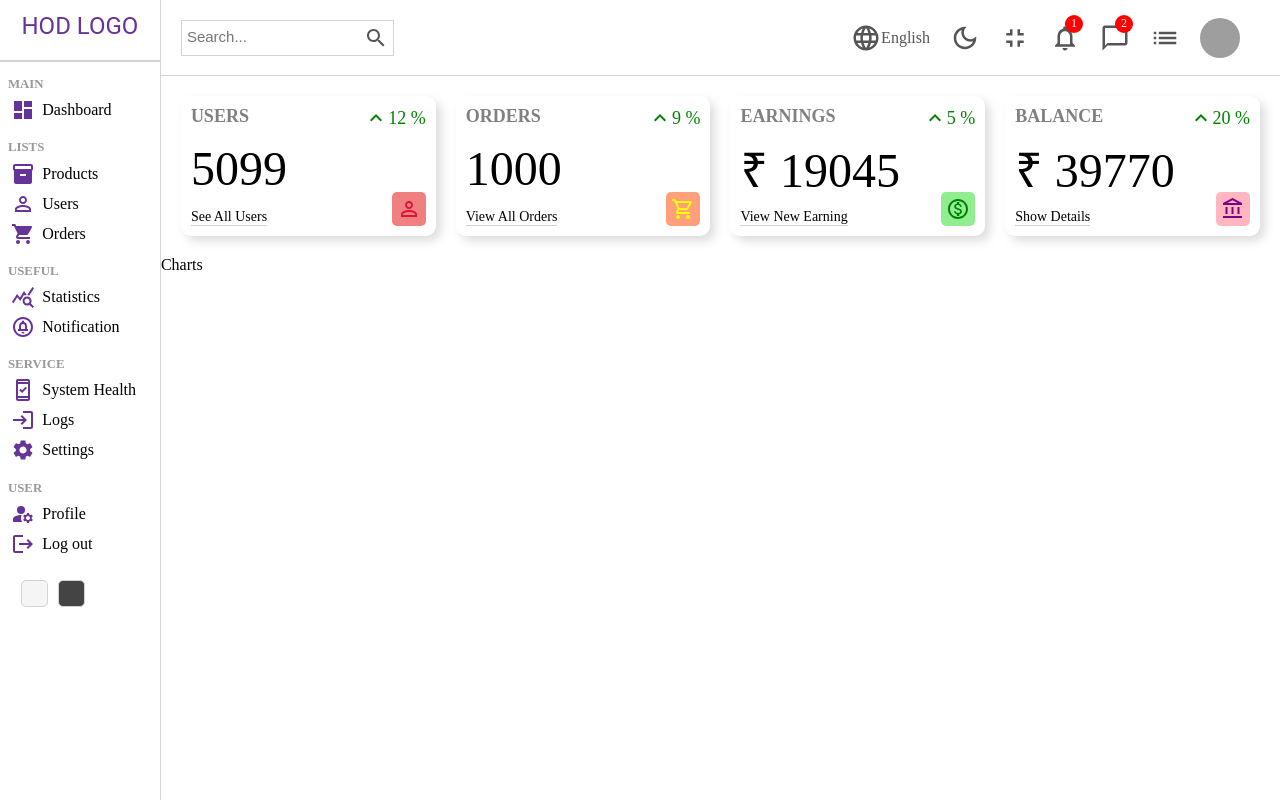
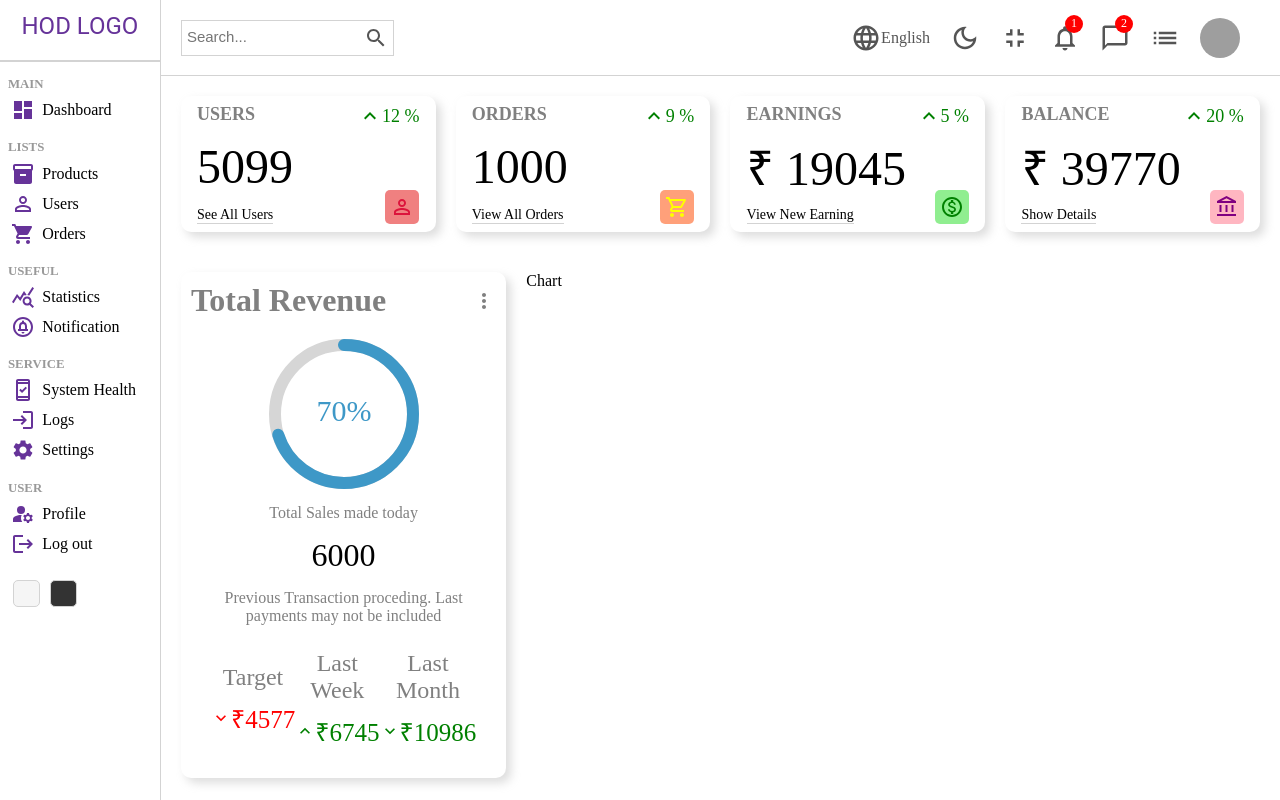
Before and after one commit to iamsubha16/HOD-Admin-Dashboard, a React (Vite) app: page / in a window 1280 px wide. Built offline with nearby package versions, Linux system fonts and the light colour scheme; grey boxes are pictures that could not be loaded.

Commit message:
sales chart done

```diff
--- a/package.json
+++ b/package.json
@@ -19,6 +19,7 @@
     "localforage": "^1.10.0",
     "match-sorter": "^6.3.1",
     "react": "^18.2.0",
+    "react-circular-progressbar": "^2.1.0",
     "react-dom": "^18.2.0",
     "react-router-dom": "^6.11.1",
     "sass": "^1.62.1",
--- /dev/null
+++ b/src/Components/Chart/Chart.jsx
@@ -0,0 +1,10 @@
+import React from 'react'
+import "./chart.scss"
+
+function Chart() {
+    return (
+        <div className='chart'>Chart</div>
+    )
+}
+
+export default Chart
--- /dev/null
+++ b/src/Components/Chart/chart.scss
@@ -0,0 +1,3 @@
+.chart {
+    flex: 5;
+}
--- /dev/null
+++ b/src/Components/Featured/Featured.jsx
@@ -0,0 +1,72 @@
+import React from 'react'
+
+import MoreVertIcon from '@mui/icons-material/MoreVert';
+import KeyboardArrowUpIcon from '@mui/icons-material/KeyboardArrowUp';
+import KeyboardArrowDownIcon from '@mui/icons-material/KeyboardArrowDown';
+
+import { CircularProgressbar } from 'react-circular-progressbar';
+import 'react-circular-progressbar/dist/styles.css';
+
+import "./featured.scss"
+
+function Featured() {
+    const revenueToday = {
+        title: "Target",
+        value: 4577,
+        icon: <KeyboardArrowDownIcon fontSize='small' />,
+    }
+    const revenueWeek = {
+        title: "Last Week",
+        value: 6745,
+        icon: <KeyboardArrowUpIcon fontSize='small' />,
+    }
+    const revenueMonth = {
+        title: "Last Month",
+        value: 10986,
+        icon: <KeyboardArrowDownIcon fontSize='small' />,
+    }
+    return (
+        <div className='featured'>
+            <div className="top">
+                <h1>Total Revenue</h1>
+                <MoreVertIcon />
+            </div>
+            <div className="bottom">
+                <div className="featuredChart">
+                    <CircularProgressbar value={70} text='70%' strokeWidth={8} />
+                </div>
+                <div className="title">
+                    <p>Total Sales made today</p>
+                </div>
+                <div className="amount"><p>6000</p></div>
+                <div className="description"><p>Previous Transaction proceding. Last payments may not be included</p></div>
+
+                <div className="summary">
+                    <div className="item">
+                        <div className="itemTitle">{revenueToday.title}</div>
+                        <div className="itemResult negative">
+                            {revenueToday.icon}
+                            <div className="resultAmount"> {"₹"}{revenueToday.value}</div>
+                        </div>
+                    </div>
+                    <div className="item">
+                        <div className="itemTitle">{revenueWeek.title}</div>
+                        <div className="itemResult positive">
+                            {revenueWeek.icon}
+                            <div className="resultAmount"> {"₹"}{revenueWeek.value}</div>
+                        </div>
+                    </div>
+                    <div className="item">
+                        <div className="itemTitle">{revenueMonth.title}</div>
+                        <div className="itemResult positive">
+                            {revenueMonth.icon}
+                            <div className="resultAmount"> {"₹"}{revenueMonth.value}</div>
+                        </div>
+                    </div>
+                </div>
+            </div>
+        </div>
+    )
+}
+
+export default Featured
--- /dev/null
+++ b/src/Components/Featured/featured.scss
@@ -0,0 +1,78 @@
+.featured {
+    flex: 2;
+    box-shadow: 5px 5px 10px 0px rgba(209, 209, 209, 0.75);
+    border-radius: 10px;
+    padding: 10px;
+
+    .top {
+        display: flex;
+        align-items: center;
+        justify-content: space-between;
+        color: grey;
+    }
+
+    .bottom {
+        display: flex;
+        flex-direction: column;
+        gap: 15px;
+        align-items: center;
+        justify-content: center;
+        padding: 20px;
+
+        .featuredChart {
+            height: 150px;
+            width: 150px;
+        }
+
+        .title {
+            font-weight: 500;
+            color: grey;
+        }
+        .amount p{
+            font-size: 32px;
+        }
+        .description {
+            color: grey;
+
+            p{
+                text-align: center;
+            }
+        }
+
+        .summary {
+            display: flex;
+            align-items: center;
+            justify-content: space-between;
+            width: 100%;
+            margin-top: 10px;
+
+            .item {
+                text-align: center;
+            }
+
+            .itemTitle {
+                color: grey;
+                font-size: 24px;
+            }
+
+            .itemResult {
+                display: flex;
+                align-items: center;
+                margin-top: 10px;
+
+                &.positive {
+                    color: green;
+                }
+
+                &.negative {
+                    color: red
+                }
+            }
+
+            .resultAmount {
+                font-size: 25px;
+            }
+        }
+    }
+
+}
--- a/src/Components/Navbar/navbar.scss
+++ b/src/Components/Navbar/navbar.scss
@@ -37,6 +37,7 @@
                 align-items: center;
                 margin-right: 20px;
                 position: relative;
+                cursor: pointer;
 
                 .icon {
                     font-size: 30px;
--- a/src/Components/Sidebar/Sidebar.jsx
+++ b/src/Components/Sidebar/Sidebar.jsx
@@ -21,7 +21,7 @@ function Sidebar() {
         <div className='sidebar'>
             <div className="top">
                 <div className="logo">
-                    <Typography variant="h5" gutterBottom>
+                    <Typography variant="h5" gutterBottom sx={{ cursor: 'pointer' }}>
                         HOD LOGO
                     </Typography>
                 </div>
--- a/src/Components/Sidebar/sidebar.scss
+++ b/src/Components/Sidebar/sidebar.scss
@@ -54,7 +54,7 @@
         display: flex;
         align-items: center;
         padding-top: 10%;
-        padding-left: 10%;
+        padding-left: 5%;
 
         .colorOption {
             height: 25px;
@@ -68,7 +68,7 @@
                 background-color: whitesmoke;
             }
             &:nth-child(2) {
-                background-color: #444;
+                background-color: #333;
             }
         }
     }
--- a/src/Components/Widget/widget.scss
+++ b/src/Components/Widget/widget.scss
@@ -1,7 +1,7 @@
 .widget {
     display: flex;
     justify-content: space-between;
-    padding: 10px;
+    padding: 0.75% 1.5%;
     flex: 1;
     box-shadow: 5px 5px 10px 0px rgba(209, 209, 209, 0.75);
     border-radius: 10px;
--- a/src/Pages/Home/Home.jsx
+++ b/src/Pages/Home/Home.jsx
@@ -3,6 +3,8 @@ import React from 'react'
 import Sidebar from "../../Components/Sidebar/Sidebar"
 import Navbar from '../../Components/Navbar/Navbar'
 import Widget from '../../Components/Widget/Widget'
+import Featured from '../../Components/Featured/Featured'
+import Chart from '../../Components/Chart/Chart'
 
 import "./home.scss"
 
@@ -19,7 +21,10 @@ function Home() {
                     <Widget type="balance" />
                 </div>
 
-                <div className="charts">Charts</div>
+                <div className="charts">
+                    <Featured />
+                    <Chart />
+                </div>
 
             </div>
 
--- a/src/Pages/Home/home.scss
+++ b/src/Pages/Home/home.scss
@@ -3,7 +3,7 @@
     .homeContainer {
         flex: 7;
 
-        .widgets {
+        .widgets, .charts {
             display: flex;
             padding: 20px;
             gap: 20px;
```
Also changed, not shown: 1 other file (tests, documents, lock files or other folders).
